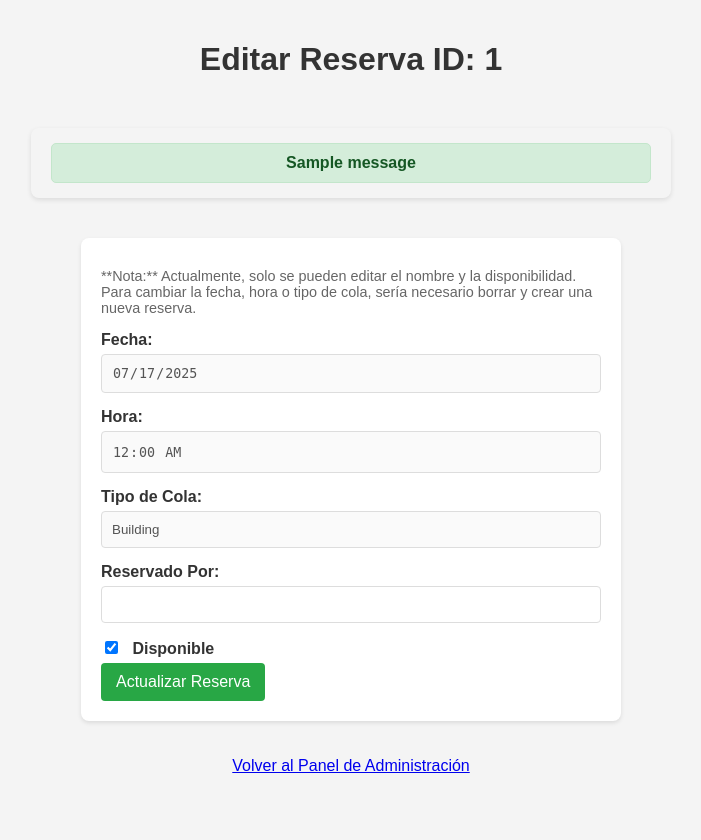
After one commit to MEPPERDONAS/185_reservas, a Flask app: page /admin/edit/1 in a window 1280 px wide. The commit adds this page. Shown: the whole page, without its empty margins (289-990 px from the left). Run offline with Flask 3, Linux system fonts and the light colour scheme; one stand-in notice (Sample message) is shown.

Commit message:
modificacion panel de administrador

```diff
--- a/app.py
+++ b/app.py
@@ -224,8 +224,63 @@ def book_slot():
 
     return redirect(url_for('index'))
 
+@app.route('/admin')
+def admin_panel():
+    """
+    Muestra un panel de administración con todas las reservas.
+    ¡ADVERTENCIA: Esta ruta no tiene autenticación!
+    """
+    with app.app_context():
+        # Obtener todas las reservas, ordenadas por fecha y hora para facilitar la visualización
+        all_bookings = Booking.query.filter_by(available=False).order_by(Booking.booking_date, Booking.time_slot).all()
+    return render_template('admin.html', all_bookings=all_bookings, queues=QUEUES)
+
+
+@app.route('/admin/delete/<int:booking_id>', methods=['POST'])
+def delete_booking(booking_id):
+    """
+    Borra una reserva específica de la base de datos.
+    ¡ADVERTENCIA: Esta ruta no tiene autenticación!
+    """
+    with app.app_context():
+        booking_to_delete = Booking.query.get_or_404(booking_id) # Busca la reserva por ID o devuelve 404 si no existe
+        try:
+            db.session.delete(booking_to_delete)
+            db.session.commit()
+            flash(f'Reserva ID {booking_id} eliminada exitosamente.', 'success')
+        except Exception as e:
+            db.session.rollback()
+            flash(f'Error al eliminar la reserva: {e}', 'error')
+    return redirect(url_for('admin_panel'))
+
+
+@app.route('/admin/edit/<int:booking_id>', methods=['GET', 'POST'])
+def edit_booking(booking_id):
+    """
+    Muestra un formulario para editar una reserva y procesa la actualización.
+    ¡ADVERTENCIA: Esta ruta no tiene autenticación!
+    """
+    with app.app_context():
+        booking_to_edit = Booking.query.get_or_404(booking_id)
+
+        if request.method == 'POST':
+            # Actualizar los datos de la reserva con la información del formulario
+            booking_to_edit.booked_by = request.form['booked_by']
+            # El checkbox 'available' envía 'on' si está marcado, nada si no lo está
+            booking_to_edit.available = ('available' in request.form)
+
+            try:
+                db.session.commit()
+                flash(f'Reserva ID {booking_id} actualizada exitosamente.', 'success')
+                return redirect(url_for('admin_panel')) # Redirige al panel después de editar
+            except Exception as e:
+                db.session.rollback()
+                flash(f'Error al actualizar la reserva: {e}', 'error')
+
+        # Para solicitudes GET, renderiza el formulario con los datos actuales
+        return render_template('edit_booking.html', booking=booking_to_edit, queues=QUEUES)
+
 # --- FIN DE LA FUNCIÓN A AÑADIR ---
-
 
 if __name__ == '__main__':
     with app.app_context():
--- a/static/style.css
+++ b/static/style.css
@@ -225,3 +225,31 @@ tbody tr:nth-child(even) {
         max-width: 400px; /* Limita el ancho en pantallas muy grandes */
     }
 }
+
+        /* Estilos básicos para el formulario de edición, puedes mover esto a style.css */
+    body { font-family: Arial, sans-serif; margin: 20px; background-color: #f4f4f4; }
+    h1 { color: #333; }
+    form { background-color: #fff; padding: 20px; border-radius: 8px; box-shadow: 0 2px 4px rgba(0,0,0,0.1); max-width: 500px; margin: 20px auto; }
+    label { display: block; margin-bottom: 5px; font-weight: bold; }
+    input[type="text"], input[type="date"], input[type="time"], select {
+        width: calc(100% - 22px);
+        padding: 10px;
+        margin-bottom: 15px;
+        border: 1px solid #ddd;
+         border-radius: 4px;
+    }
+    input[type="checkbox"] { margin-right: 10px; }
+    button {
+        background-color: #28a745;
+        color: white;
+        padding: 10px 15px;
+        border: none;
+        border-radius: 4px;
+        cursor: pointer;
+        font-size: 16px;
+    }
+    button:hover { opacity: 0.9; }
+    p.info { margin-top: 10px; font-size: 0.9em; color: #666; }
+    .flash-message { padding: 10px; margin-bottom: 10px; border-radius: 5px; }
+    .success { background-color: #d4edda; color: #155724; border-color: #c3e6cb; }
+    .error { background-color: #f8d7da; color: #721c24; border-color: #f5c6cb; }
--- /dev/null
+++ b/templates/edit_booking.html
@@ -0,0 +1,51 @@
+<!DOCTYPE html>
+<html lang="es">
+<head>
+    <meta charset="UTF-8">
+    <meta name="viewport" content="width=device-width, initial-scale=1.0">
+    <title>Editar Reserva - ID: {{ booking.id }}</title>
+    <link rel="stylesheet" href="{{ url_for('static', filename='style.css') }}">
+
+</head>
+<body>
+    <h1>Editar Reserva ID: {{ booking.id }}</h1>
+
+    {% with messages = get_flashed_messages(with_categories=true) %}
+        {% if messages %}
+            <ul class="flashes">
+            {% for category, message in messages %}
+                <li class="{{ category }} flash-message">{{ message }}</li>
+            {% endfor %}
+            </ul>
+        {% endif %}
+    {% endwith %}
+
+    <form action="{{ url_for('edit_booking', booking_id=booking.id) }}" method="POST">
+        <p class="info">
+            **Nota:** Actualmente, solo se pueden editar el nombre y la disponibilidad. <br>
+            Para cambiar la fecha, hora o tipo de cola, sería necesario borrar y crear una nueva reserva.
+        </p>
+
+        <label for="booking_date">Fecha:</label>
+        <input type="date" id="booking_date" name="booking_date" value="{{ booking.booking_date }}" disabled>
+
+        <label for="time_slot">Hora:</label>
+        <input type="time" id="time_slot" name="time_slot" value="{{ booking.time_slot }}" disabled>
+
+        <label for="queue_type">Tipo de Cola:</label>
+        <input type="text" id="queue_type" name="queue_type" value="{{ booking.queue_type | capitalize }}" disabled>
+
+        <label for="booked_by">Reservado Por:</label>
+        <input type="text" id="booked_by" name="booked_by" value="{{ booking.booked_by if booking.booked_by else '' }}">
+
+        <label for="available">
+            <input type="checkbox" id="available" name="available" {% if booking.available %}checked{% endif %}>
+            Disponible
+        </label>
+
+        <button type="submit">Actualizar Reserva</button>
+    </form>
+
+    <p><a href="{{ url_for('admin_panel') }}">Volver al Panel de Administración</a></p>
+</body>
+</html>
```
Also changed, not shown: templates/admin.html (added, +61 -0 lines).
